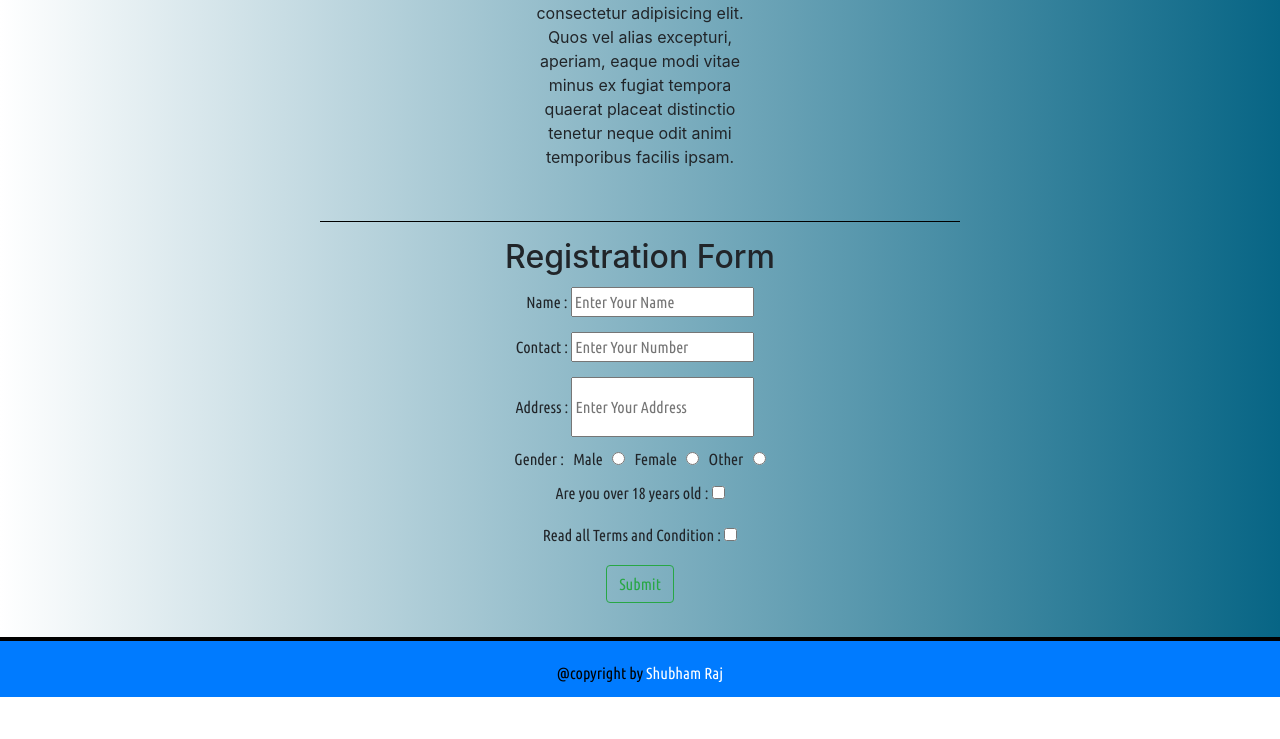
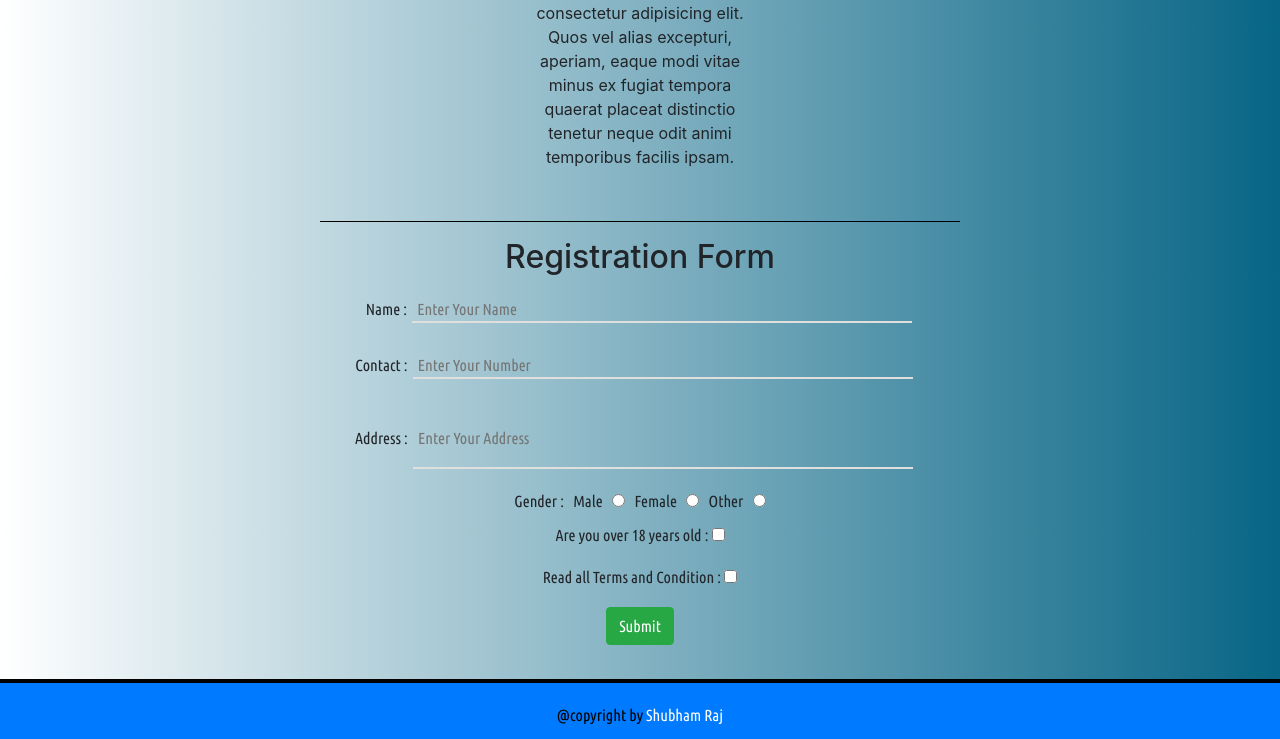
Before and after one commit to shubham8271/Project-1, a plain HTML site: page index.html in a window 1280 px wide. Shown: the part 1246-1985 px from the top of the page. Before the commit the page ends 1943 px from the top, so only its background shows below. Drawn offline with nearby package versions, Linux system fonts and the light colour scheme.

Commit message:
Add files via upload

```diff
--- a/index.html
+++ b/index.html
@@ -1,3 +1,4 @@
+
 <!doctype html>
 <html lang="en">
 
@@ -114,17 +115,17 @@
     <form action="backend.php">
       <div class="form" id="inputname">
         <label for="name">Name :</label>
-        <input type="text" id="name" placeholder="Enter Your Name">
+        <input type="text" id="name" class="inputs" placeholder="Enter Your Name">
       </div>
 
       <div class="form" id="number">
         <label for="contact">Contact :</label>
-        <input type="text" name="Number" id="contact" placeholder="Enter Your Number">
+        <input type="text" name="Number" id="contact" class="inputs" placeholder="Enter Your Number">
       </div>
 
       <div class="form" id="user-address">
         <label for="address">Address :</label>
-        <input type="text" name="user-address" id="address" placeholder="Enter Your Address">
+        <input type="text" name="user-address" id="address" class="inputs" placeholder="Enter Your Address">
       </div>
 
       <div class="form" id="gender">
@@ -144,7 +145,7 @@
       </div>
 
       <div class="form" id="submit">
-        <input type="submit" value="Submit" class="btn btn-outline-success">
+        <input type="submit" value="Submit" class="btn btn-success">
       </div>
     </form>
   </div>
@@ -156,10 +157,6 @@
     </footer>
   </div>
   <script>
-    function highlight(){
-      document.getElementById("register").toggleAttribute("activa")
-    }
-    document.getElementById("register").addEventListener("click",highlight)
   </script>
   <!-- Optional JavaScript -->
   <!-- jQuery first, then Popper.js, then Bootstrap JS -->
--- a/style.css
+++ b/style.css
@@ -23,7 +23,9 @@ body{
 .form{
     margin: 10px;
     font-family: 'Ubuntu Condensed', sans-serif;
+
 }
+
 #number{
     margin-left: 0px;
 }
@@ -156,15 +158,28 @@ footer a{
 }
 
 #name:hover{
-    border: 2px solid #8A39E1;
+
 }
 
 #contact:hover{
-    border: 2px solid #8A39E1;
+
 }
 
 #address:hover{
-    border: 2px solid #8A39E1;
+
+}
+html{scroll-behavior:smooth}
+
+.inputs{
+    background: transparent;
+    border-top: 0;
+    border-left: 0;
+    border-right: 0;
+    border-bottom: 2px solid #DFDFDE;
+    padding : 0px 5px;
+    width: 500px;
+    outline: none;
+    margin: 10px 2px;
 }
 
 @media (min-width:0px) and (max-width: 500px){
@@ -183,4 +198,17 @@ footer a{
     transition: all 0.2s ease-in-out;
 }
 
+.container-fluid{
+  position: relative;
+  top: 55px;
+  height:280px;
 }
+
+.carousel-item img{
+  height: 250px;
+}
+.inputs{
+   width: 300px;
+}
+
+}
```
